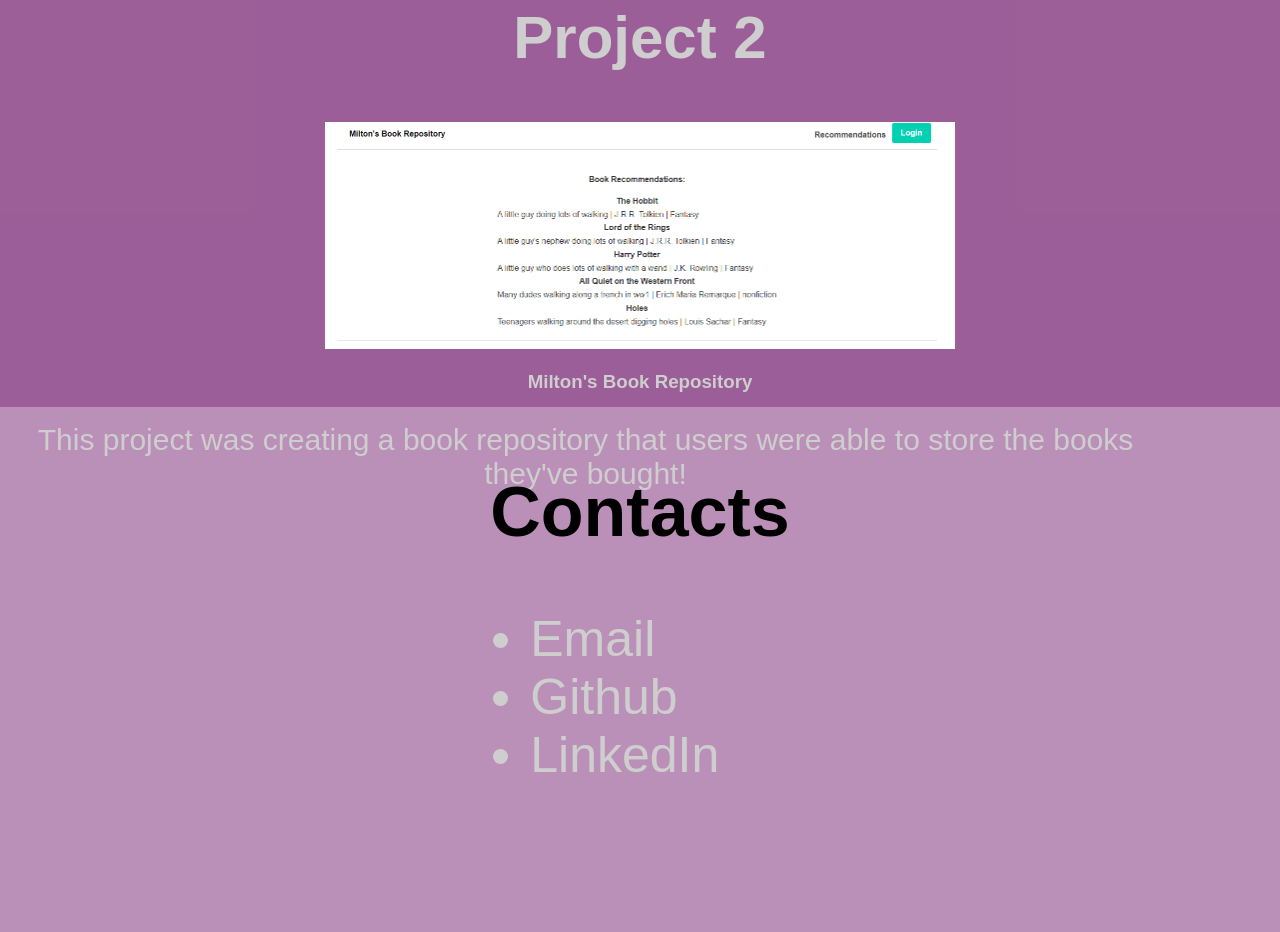
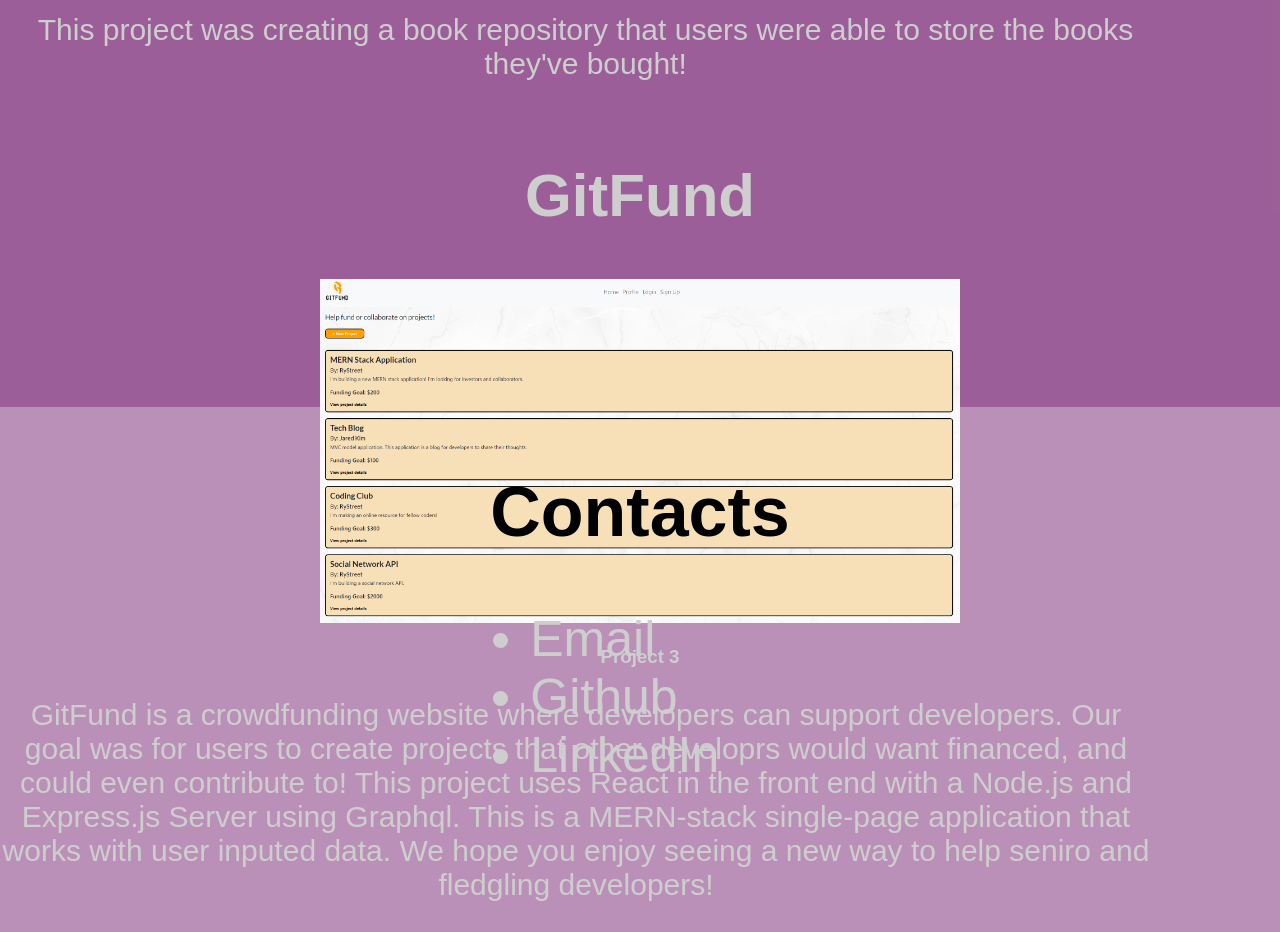
Before and after one commit to johnweaver1/02-Challenge-portfolio-, a plain HTML site: page index.html in a window 1280 px wide. Shown: the part 2073-3005 px from the top of the page. Before the commit the page ends 2880 px from the top, so only its background shows below. Drawn offline with Linux system fonts and the light colour scheme.

Commit message:
added project 3 can't wait to update react

```diff
--- a/index.html
+++ b/index.html
@@ -71,6 +71,18 @@
                     </p>
                 </div>
             </div>
+            <h1 class="projectTitle">GitFund </h1>
+            <div class="projectItems">
+                <div>
+                    <!-- this is for my repo link when I have finished a project -->
+                    <a href="https://github.com/RyStreet/git-fund"><img src="./assets/images/Gitfund.png" alt="Image of the deployed site Gitfund" class ="projectImage"></a>
+                </div>
+                <div class ="portfolioDescription">
+                    <h3>Project 3</h3>
+                    <p class ="pd">GitFund is a crowdfunding website where developers can support developers. Our goal was for users to create projects that other developrs would want financed, and could even contribute to! This project uses React in the front end with a Node.js and Express.js Server using Graphql. This is a MERN-stack single-page application that works with user inputed data. We hope you enjoy seeing a new way to help seniro and fledgling developers!
+                    </p>
+                </div>
+            </div>
         </div>
     </section>
     <!-- I put my "footer" here so I could create a list for my contacts -->
```
Also changed, not shown: assets/images/Gitfund.png (added).
